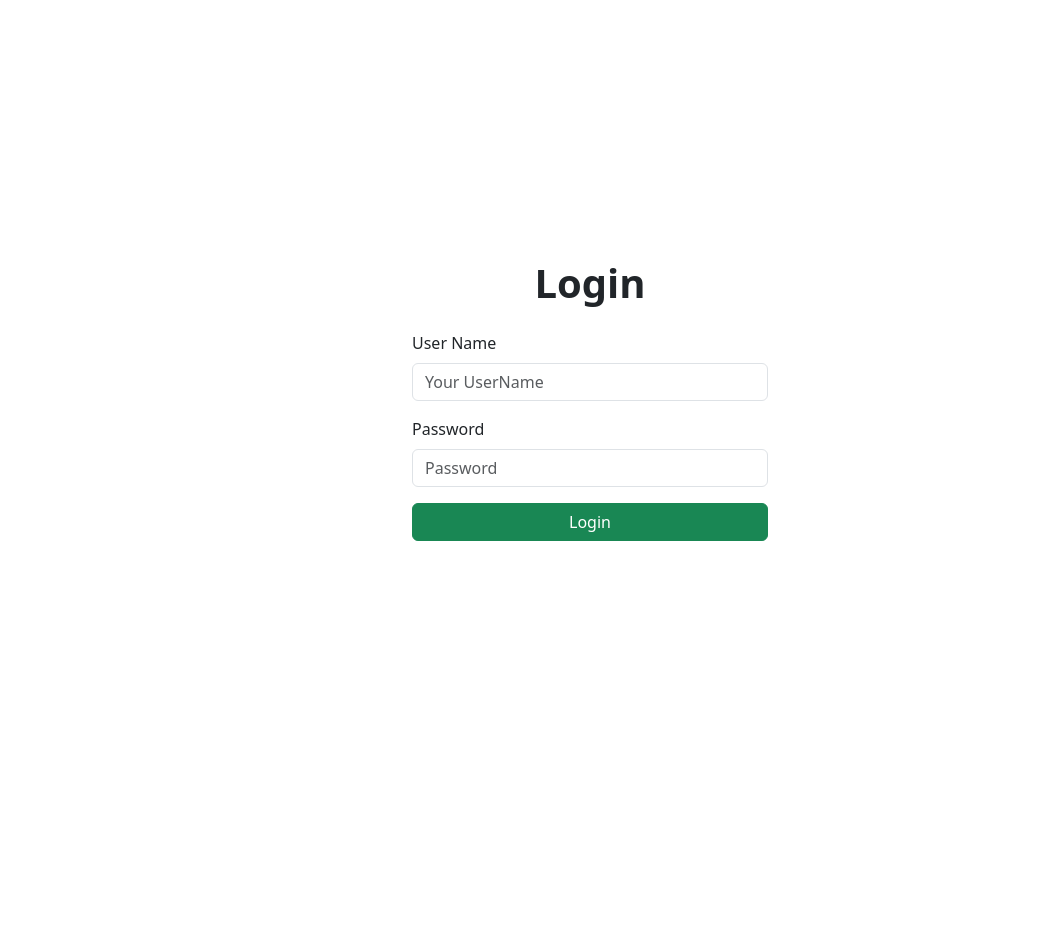
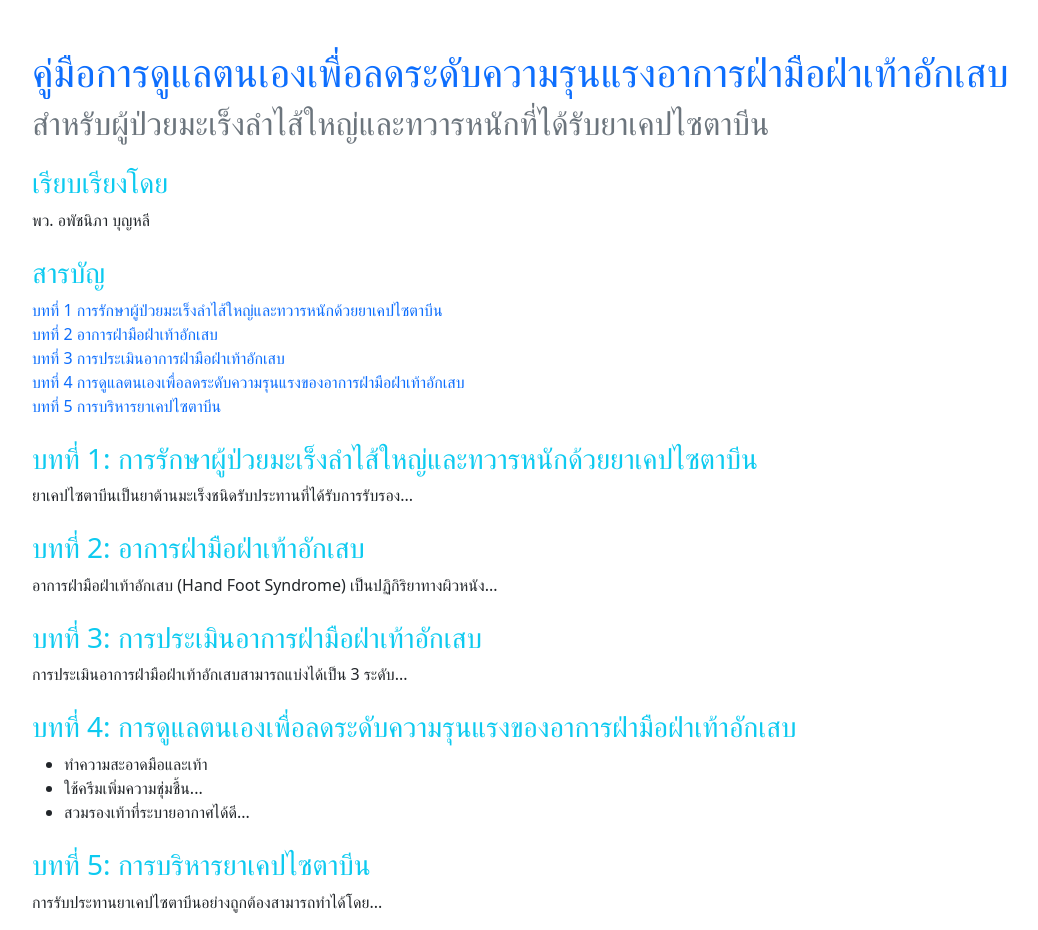
Before and after one commit to Pakawit/myweb, a React (Create React App) app in the folder frontend/: page /handbook in a window 1280 px wide. Shown: the whole page, without its empty margins (50-1088 px from the left). Before the commit the page ends 800 px from the top, so only its background shows below. Built offline with nearby package versions, Linux system fonts and the light colour scheme.

Commit message:
10/1/2024 handbook

```diff
--- a/frontend/src/App.js
+++ b/frontend/src/App.js
@@ -8,6 +8,7 @@ import Chat from "./pages/Chat";
 import Personal from "./pages/Personal";
 import Medication from "./pages/Medication";
 import Estimation from "./pages/Estimation";
+import Handbook from "./pages/Handbook";
 
 function App() {
   const admin = useSelector((state) => state.admin);
@@ -21,6 +22,7 @@ function App() {
             <>
               <Route path="/*" element={<Login />} />
               <Route path="*" element={<Navigate to="/login" replace />} />
+              <Route path="/handbook" element={<Handbook />} />
             </>
           ) : (
             <>
--- a/frontend/src/pages/Estimation.js
+++ b/frontend/src/pages/Estimation.js
@@ -177,7 +177,7 @@ function Estimation() {
                         onClick={() => handleSubmit(est._id)}
                         disabled={est.hfsLevel !== 0}
                       >
-                        {est.hfsLevel !== 0 ? "แจ้งแล้ว" : "แจ้งผู้ป่วย"}
+                        {est.hfsLevel !== 0 ? "ยืนยันแล้ว" : "ยืนยัน"}
                       </Button>
                     </td>
                   </tr>
--- /dev/null
+++ b/frontend/src/pages/Handbook.js
@@ -0,0 +1,57 @@
+import React from 'react';
+
+const Handbook = () => {
+  return (
+    <div className="container mt-5">
+      <h1 className="text-primary">คู่มือการดูแลตนเองเพื่อลดระดับความรุนแรงอาการฝ่ามือฝ่าเท้าอักเสบ</h1>
+      <h2 className="text-secondary">สำหรับผู้ป่วยมะเร็งลำไส้ใหญ่และทวารหนักที่ได้รับยาเคปไซตาบีน</h2>
+
+      <section className="mt-4">
+        <h3 className="text-info">เรียบเรียงโดย</h3>
+        <p>พว. อพัชนิภา บุญหลี</p>
+      </section>
+
+      <section className="mt-4">
+        <h3 className="text-info">สารบัญ</h3>
+        <ul className="list-unstyled">
+          <li><a href="#chapter1" className="text-decoration-none text-primary">บทที่ 1 การรักษาผู้ป่วยมะเร็งลำไส้ใหญ่และทวารหนักด้วยยาเคปไซตาบีน</a></li>
+          <li><a href="#chapter2" className="text-decoration-none text-primary">บทที่ 2 อาการฝ่ามือฝ่าเท้าอักเสบ</a></li>
+          <li><a href="#chapter3" className="text-decoration-none text-primary">บทที่ 3 การประเมินอาการฝ่ามือฝ่าเท้าอักเสบ</a></li>
+          <li><a href="#chapter4" className="text-decoration-none text-primary">บทที่ 4 การดูแลตนเองเพื่อลดระดับความรุนแรงของอาการฝ่ามือฝ่าเท้าอักเสบ</a></li>
+          <li><a href="#chapter5" className="text-decoration-none text-primary">บทที่ 5 การบริหารยาเคปไซตาบีน</a></li>
+        </ul>
+      </section>
+
+      <section id="chapter1" className="mt-4">
+        <h3 className="text-info">บทที่ 1: การรักษาผู้ป่วยมะเร็งลำไส้ใหญ่และทวารหนักด้วยยาเคปไซตาบีน</h3>
+        <p>ยาเคปไซตาบีนเป็นยาต้านมะเร็งชนิดรับประทานที่ได้รับการรับรอง...</p>
+      </section>
+
+      <section id="chapter2" className="mt-4">
+        <h3 className="text-info">บทที่ 2: อาการฝ่ามือฝ่าเท้าอักเสบ</h3>
+        <p>อาการฝ่ามือฝ่าเท้าอักเสบ (Hand Foot Syndrome) เป็นปฏิกิริยาทางผิวหนัง...</p>
+      </section>
+
+      <section id="chapter3" className="mt-4">
+        <h3 className="text-info">บทที่ 3: การประเมินอาการฝ่ามือฝ่าเท้าอักเสบ</h3>
+        <p>การประเมินอาการฝ่ามือฝ่าเท้าอักเสบสามารถแบ่งได้เป็น 3 ระดับ...</p>
+      </section>
+
+      <section id="chapter4" className="mt-4">
+        <h3 className="text-info">บทที่ 4: การดูแลตนเองเพื่อลดระดับความรุนแรงของอาการฝ่ามือฝ่าเท้าอักเสบ</h3>
+        <ul>
+          <li>ทำความสะอาดมือและเท้า</li>
+          <li>ใช้ครีมเพิ่มความชุ่มชื้น...</li>
+          <li>สวมรองเท้าที่ระบายอากาศได้ดี...</li>
+        </ul>
+      </section>
+
+      <section id="chapter5" className="mt-4">
+        <h3 className="text-info">บทที่ 5: การบริหารยาเคปไซตาบีน</h3>
+        <p>การรับประทานยาเคปไซตาบีนอย่างถูกต้องสามารถทำได้โดย...</p>
+      </section>
+    </div>
+  );
+};
+
+export default Handbook;
```
